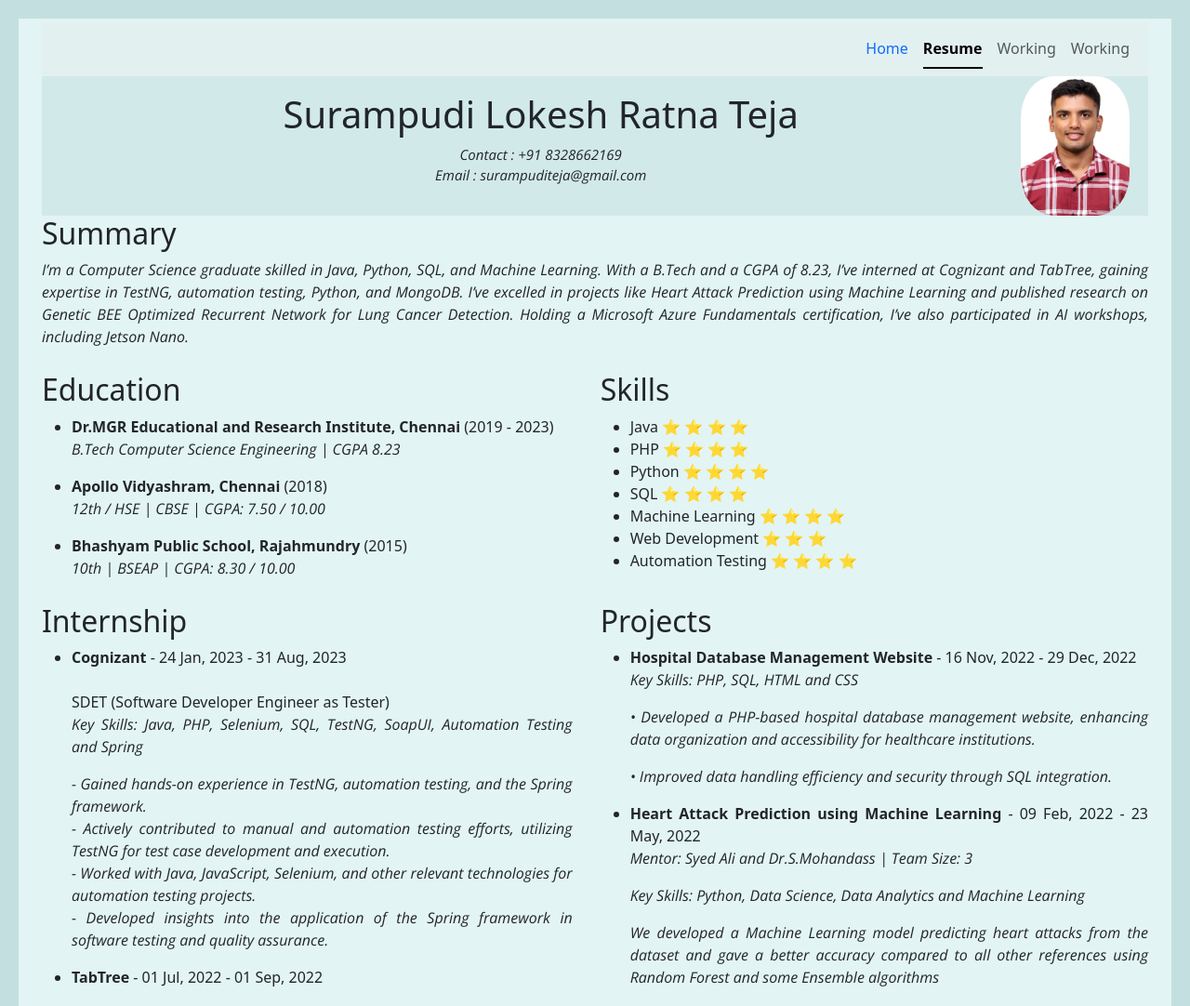
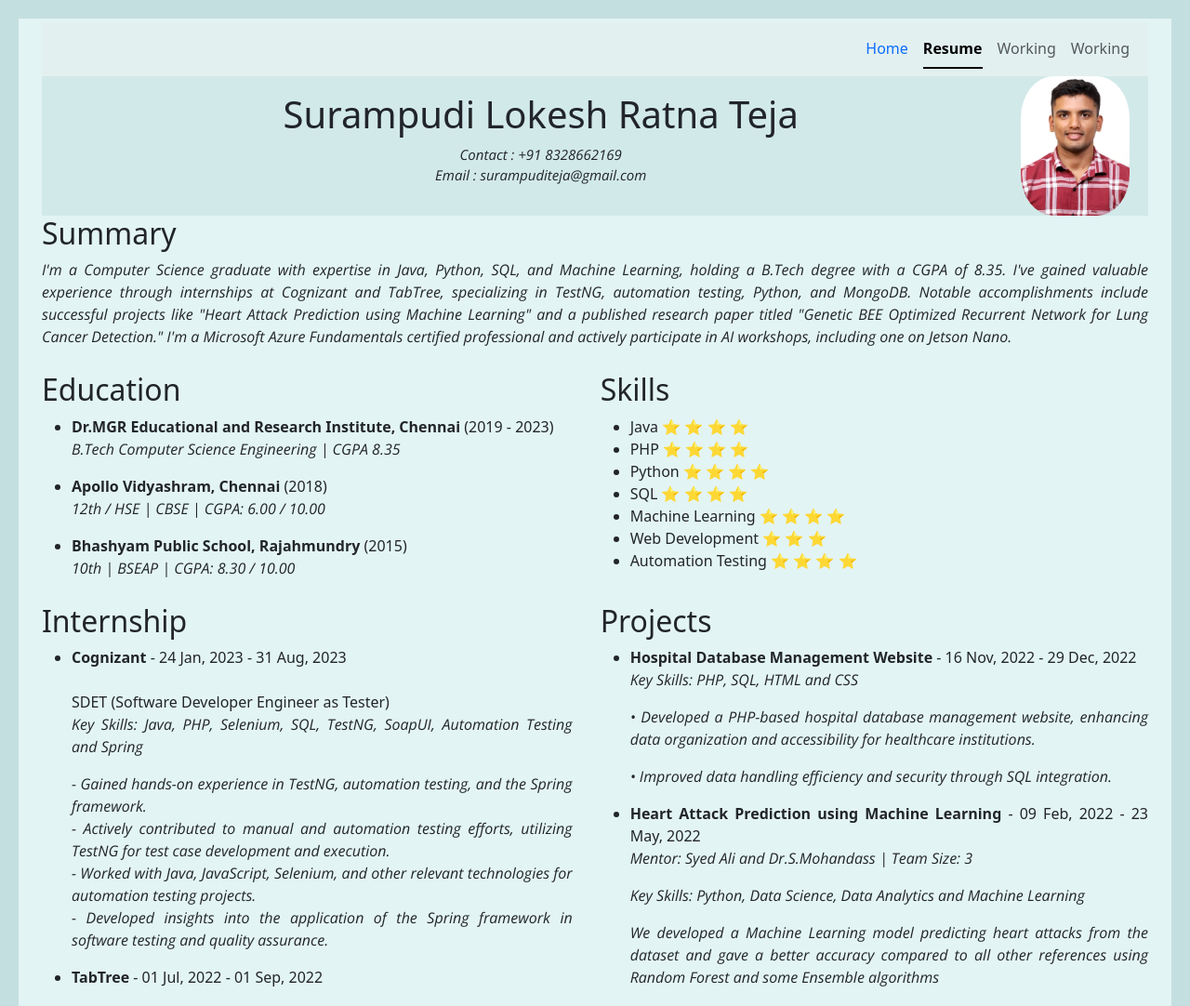
Before and after one commit to slrteja/resume, a plain HTML site: page resume.html in a window 1280 px wide. Shown: the top 1082 px of the page at 93% size. Drawn offline with nearby package versions, Linux system fonts and the light colour scheme.

Commit message:
Update resume.html

```diff
--- a/resume.html
+++ b/resume.html
@@ -58,14 +58,7 @@
       <div class="card-summary">
         <h2>Summary</h2>
         <p>
-          I’m a Computer Science graduate skilled in Java, Python, SQL, and
-          Machine Learning. With a B.Tech and a CGPA of 8.23, I’ve interned at
-          Cognizant and TabTree, gaining expertise in TestNG, automation
-          testing, Python, and MongoDB. I’ve excelled in projects like Heart
-          Attack Prediction using Machine Learning and published research on
-          Genetic BEE Optimized Recurrent Network for Lung Cancer Detection.
-          Holding a Microsoft Azure Fundamentals certification, I’ve also
-          participated in AI workshops, including Jetson Nano.
+         I'm a Computer Science graduate with expertise in Java, Python, SQL, and Machine Learning, holding a B.Tech degree with a CGPA of 8.35. I've gained valuable experience through internships at Cognizant and TabTree, specializing in TestNG, automation testing, Python, and MongoDB. Notable accomplishments include successful projects like "Heart Attack Prediction using Machine Learning" and a published research paper titled "Genetic BEE Optimized Recurrent Network for Lung Cancer Detection." I'm a Microsoft Azure Fundamentals certified professional and actively participate in AI workshops, including one on Jetson Nano.
         </p>
       </div>
       <div class="card-education">
@@ -75,9 +68,9 @@
             <b>Dr.MGR Educational and Research Institute, Chennai </b> (2019 -
             2023)
           </li>
-          <p>B.Tech Computer Science Engineering | CGPA 8.23</p>
+          <p>B.Tech Computer Science Engineering | CGPA 8.35</p>
           <li><b>Apollo Vidyashram, Chennai </b>(2018)</li>
-          <p>12th / HSE | CBSE | CGPA: 7.50 / 10.00</p>
+          <p>12th / HSE | CBSE | CGPA: 6.00 / 10.00</p>
           <li><b>Bhashyam Public School, Rajahmundry </b> (2015)</li>
           <p>10th | BSEAP | CGPA: 8.30 / 10.00</p>
         </ul>
```
